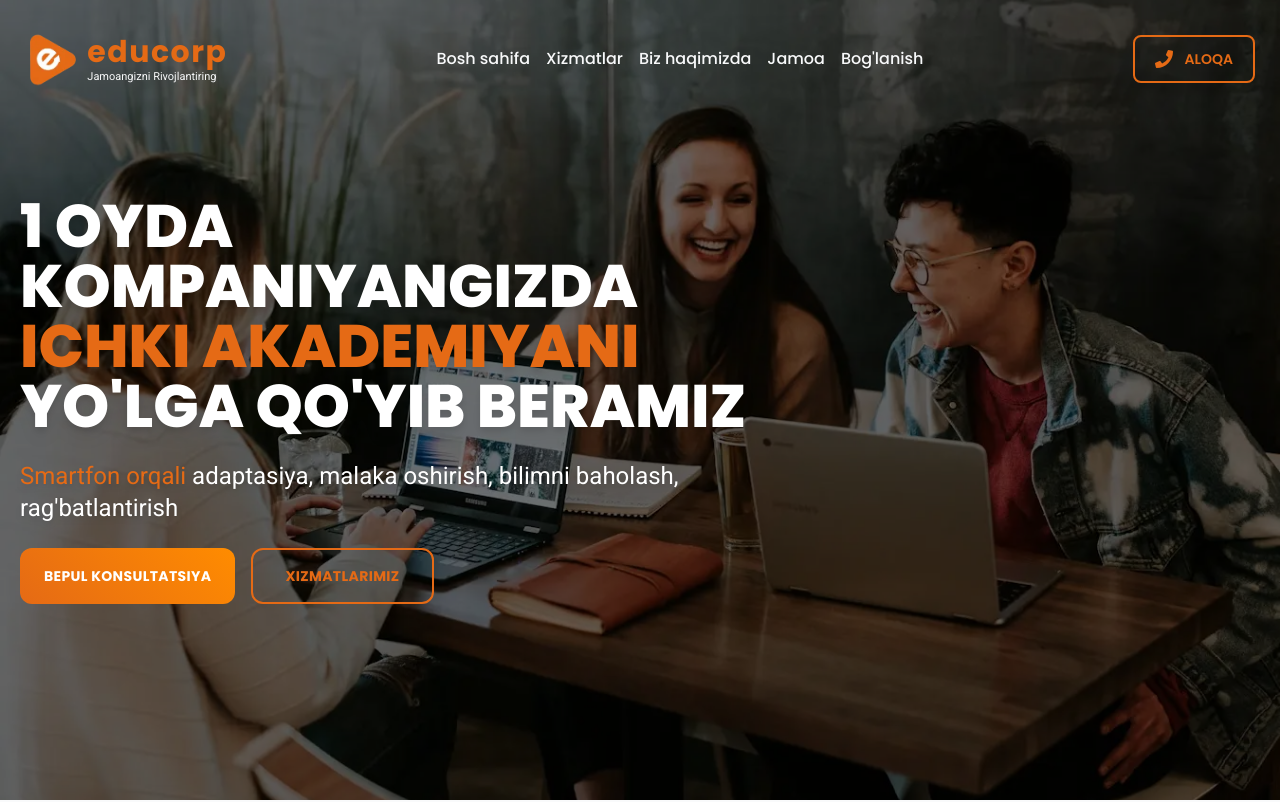
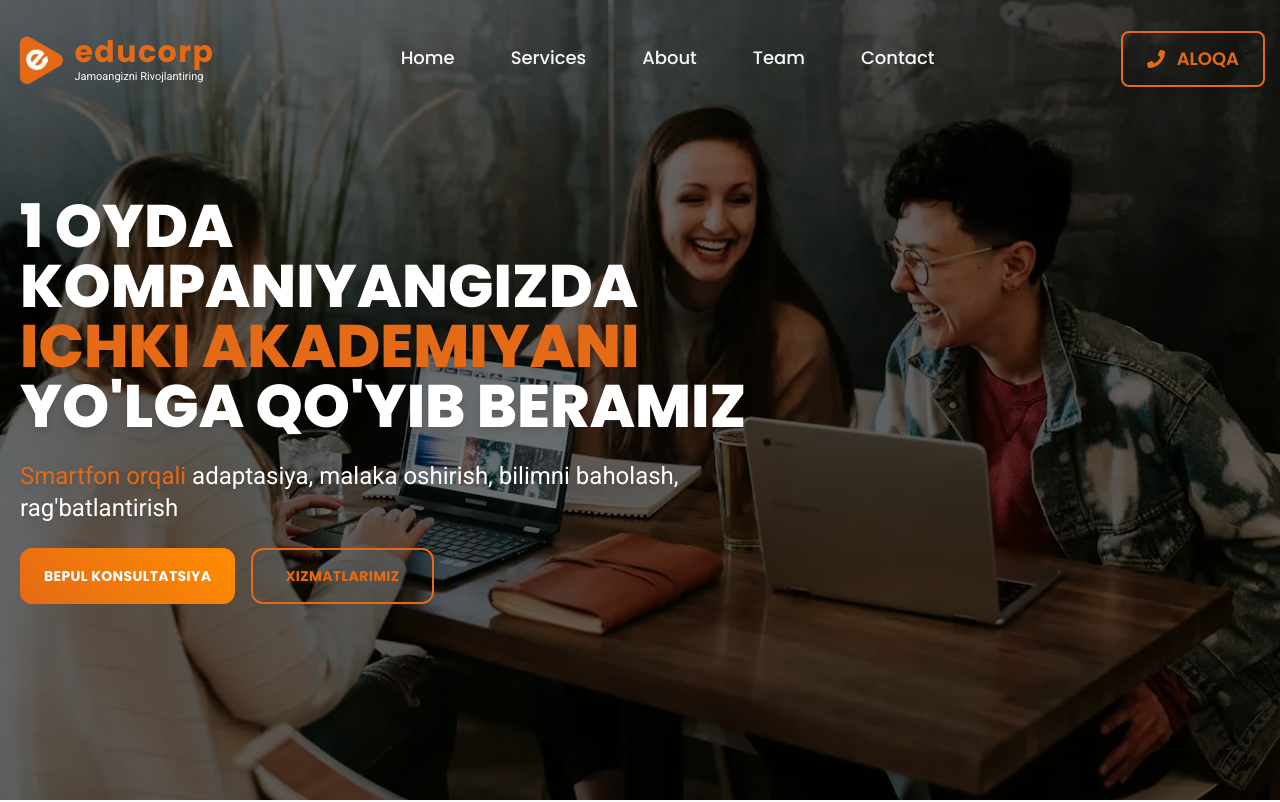
Before and after one commit to MusayevDoniyor/educorp-uz, a React (Vite) app: page / in a window 1280 px wide. Shown: the top 802 px of the page. Built offline with nearby package versions, Linux system fonts and the light colour scheme.

Commit message:
improve header mobile menu, add sidebar

```diff
--- a/package.json
+++ b/package.json
@@ -11,6 +11,7 @@
   },
   "dependencies": {
     "aos": "^2.3.4",
+    "framer-motion": "^12.23.5",
     "react": "^19.1.0",
     "react-dom": "^19.1.0",
     "react-icons": "^5.5.0"
--- a/src/components/Header/Header.jsx
+++ b/src/components/Header/Header.jsx
@@ -1,52 +1,39 @@
 import { useState, useEffect } from "react";
 import { FaBars, FaPhone } from "react-icons/fa";
 import { FaX } from "react-icons/fa6";
+import SidebarMenu from "./SidebarMenu";
 
 export default function Header() {
   const [isMenuActive, setIsMenuActive] = useState(false);
   const [scrolled, setScrolled] = useState(false);
 
   useEffect(() => {
-    const handleScroll = () => {
-      setScrolled(window.scrollY > 50);
-    };
+    const handleScroll = () => setScrolled(window.scrollY > 50);
     window.addEventListener("scroll", handleScroll);
     return () => window.removeEventListener("scroll", handleScroll);
   }, []);
 
-  const handleNavClick = () => {
-    setIsMenuActive(false);
-  };
-
-  const navLinks = [
-    { href: "#home", text: "Bosh sahifa", delay: "300" },
-    { href: "#services", text: "Xizmatlar", delay: "400" },
-    { href: "#about", text: "Biz haqimizda", delay: "500" },
-    { href: "#team", text: "Jamoa", delay: "600" },
-    { href: "#contact", text: "Bog'lanish", delay: "700" },
-  ];
-
   return (
+    <>
       <header
-      className={`fixed w-full z-50 transition-all duration-300 px-2.5 ${
+        className={`fixed w-full z-50 transition-all duration-300 ${
           scrolled ? "header-blur py-0.5" : "bg-transparent py-4"
         }`}
       >
-      <div className="container mx-auto">
+        <div className="container mx-auto px-4">
           <nav className="flex items-center justify-between">
-          {/* Logo */}
-          {/* <img
-            loading="lazy"
-            src="/images/webp/educorp.webp"
-            alt="EDUCORP"
-            className="h-12 md:h-15 lg:h-16 transition-all duration-300 hover:scale-110"
-          /> */}
-          <a href="#" className="flex items-center space-x-2 z-50">
+            {/* Logo with AOS animation */}
+            <a
+              href="#"
+              className="flex items-center space-x-2 z-50"
+              data-aos="fade-down"
+              data-aos-delay="100"
+            >
               <img
                 loading="lazy"
                 src="/images/webp/educorp-icon.webp"
                 alt="EDUCORP"
-              className="h-10 sm:h-12 md:h-14 transition-transform duration-300 hover:scale-110"
+                className="h-10 sm:h-12 md:h-[53px] transition-transform duration-300 hover:scale-110"
               />
               <span className="flex flex-col leading-tight">
                 <span className="font-poppins font-bold text-[28px] sm:text-3xl text-primary tracking-wider">
@@ -55,7 +42,7 @@ export default function Header() {
 
                 <span
                   className={`${
-                  scrolled ? "text-dark" : "text-light"
+                    scrolled || isMenuActive ? "text-dark" : "text-light"
                   } text-[10px] md:text-[11px]`}
                 >
                   Jamoangizni Rivojlantiring
@@ -63,34 +50,37 @@ export default function Header() {
               </span>
             </a>
 
-          {/* Desktop Navigation */}
+            {/* Desktop menu */}
             <div
-            className={`hidden md:flex flex-wrap items-center justify-end max-w-full space-x-3 lg:space-x-6 ${
+              className={`hidden md:flex items-center space-x-6 ${
                 isMenuActive ? "hidden" : ""
               }`}
               data-aos="fade-down"
               data-aos-delay="200"
             >
-            <ul className="flex flex-wrap justify-center items-center gap-x-4 gap-y-2">
-              {navLinks.map((item) => (
-                <li key={item.href}>
+              <ul className="flex flex-wrap space-x-4 md:space-x-7 lg:space-x-14">
+                {["#home", "#services", "#about", "#team", "#contact"].map(
+                  (href, i) => (
+                    <li key={href}>
                       <a
-                    href={item.href}
-                    className={`hover:text-primary transition-colors duration-300 font-poppins font-medium text-[16px] ${
-                      scrolled ? "text-dark" : "text-light"
+                        href={href}
+                        className={`font-poppins font-medium md:text-lg transition-colors duration-300 ${
+                          scrolled
+                            ? "text-dark hover:text-primary"
+                            : "text-light hover:text-primary"
                         }`}
                         data-aos="fade-right"
-                    data-aos-delay={item.delay}
-                    onClick={handleNavClick}
+                        data-aos-delay={300 + i * 100}
                       >
-                    {item.text}
+                        {href.slice(1).charAt(0).toUpperCase() + href.slice(2)}
                       </a>
                     </li>
-              ))}
+                  )
+                )}
               </ul>
             </div>
 
-          {/* CTA Button */}
+            {/* CTA */}
             <div
               className="hidden md:block"
               data-aos="fade-left"
@@ -101,11 +91,11 @@ export default function Header() {
                 className={`btn ${scrolled ? "btn-secondary" : "btn-primary"}`}
               >
                 <FaPhone />
-              <span className="hidden md:flex md:text-sm">ALOQA</span>
+                <span className="hidden md:flex md:text-lg">ALOQA</span>
               </a>
             </div>
 
-          {/* Mobile Menu Button */}
+            {/* Mobile toggle */}
             <button
               className="md:hidden z-50 p-2 text-primary focus:outline-none"
               data-aos="fade-left"
@@ -113,51 +103,16 @@ export default function Header() {
               onClick={() => setIsMenuActive(!isMenuActive)}
               aria-label="Toggle menu"
             >
-            {isMenuActive ? (
-              <FaX className="text-xl" />
-            ) : (
               <FaBars className="text-2xl" />
-            )}
             </button>
-
-          {/* Mobile Menu */}
-          <div
-            className={`fixed inset-0 bg-white z-40 flex flex-col items-center justify-center transition-all duration-500 ease-in-out transform ${
-              isMenuActive
-                ? "translate-y-0 visible"
-                : "-translate-y-full hidden"
-            } md:hidden`}
-          >
-            <ul className="flex flex-col items-center space-y-8">
-              {navLinks.map((item) => (
-                <li key={item.href}>
-                  <a
-                    href={item.href}
-                    className="text-2xl font-poppins font-medium text-gray-700 hover:text-primary transition-colors duration-300"
-                    onClick={() => {
-                      handleNavClick();
-                    }}
-                  >
-                    {item.text}
-                  </a>
-                </li>
-              ))}
-            </ul>
-
-            {/* Mobile CTA Button */}
-            <a
-              href="tel:+781139858"
-              className="mt-8 btn btn-secondary"
-              onClick={handleNavClick}
-            >
-              <FaPhone className="text-xl" />
-              <span className="font-poppins font-medium text-lg">
-                Aloqa qiling
-              </span>
-            </a>
-          </div>
           </nav>
         </div>
       </header>
+
+      <SidebarMenu
+        isOpen={isMenuActive}
+        onClose={() => setIsMenuActive(false)}
+      />
+    </>
   );
 }
--- /dev/null
+++ b/src/components/Header/SidebarMenu.jsx
@@ -0,0 +1,83 @@
+import { useEffect } from "react";
+import { FaPhone } from "react-icons/fa";
+import { FaX } from "react-icons/fa6";
+import { motion, AnimatePresence } from "framer-motion";
+
+const navLinks = ["home", "services", "about", "team", "contact"];
+
+export default function SidebarMenu({ isOpen, onClose }) {
+  // Disable background scroll
+  useEffect(() => {
+    document.body.classList.toggle("overflow-hidden", isOpen);
+    return () => document.body.classList.remove("overflow-hidden");
+  }, [isOpen]);
+
+  // Auto-close on resize (desktop width)
+  useEffect(() => {
+    const handleResize = () => {
+      if (window.innerWidth >= 768) onClose(); // md breakpoint
+    };
+    window.addEventListener("resize", handleResize);
+    return () => window.removeEventListener("resize", handleResize);
+  }, [onClose]);
+
+  return (
+    <AnimatePresence>
+      {isOpen && (
+        <>
+          {/* Overlay */}
+          <motion.div
+            className="fixed inset-0 bg-black/50 backdrop-blur-sm z-50"
+            initial={{ opacity: 0 }}
+            animate={{ opacity: 1 }}
+            exit={{ opacity: 0 }}
+            onClick={onClose}
+          />
+
+          {/* Sidebar */}
+          <motion.aside
+            className="fixed top-0 right-0 w-[80%] max-w-sm h-full bg-light z-50 shadow-2xl flex flex-col px-6 py-8"
+            initial={{ x: "100%" }}
+            animate={{ x: 0 }}
+            exit={{ x: "100%" }}
+            transition={{ type: "spring", stiffness: 300, damping: 30 }}
+          >
+            {/* Close button */}
+            <button
+              className="self-end mb-6 text-gray-500 hover:text-red-500 transition"
+              onClick={onClose}
+              aria-label="Close menu"
+            >
+              <FaX className="text-2xl" />
+            </button>
+
+            {/* Navigation */}
+            <ul className="flex flex-col items-start gap-6">
+              {navLinks.map((link) => (
+                <li key={link}>
+                  <a
+                    href={`#${link}`}
+                    className="text-lg font-medium text-gray-800 hover:text-primary transition-colors"
+                    onClick={onClose}
+                  >
+                    {link.charAt(0).toUpperCase() + link.slice(1)}
+                  </a>
+                </li>
+              ))}
+            </ul>
+
+            {/* Call-to-action */}
+            <a
+              href="tel:+781139858"
+              className="mt-auto btn btn-secondary flex items-center gap-2 justify-center"
+              onClick={onClose}
+            >
+              <FaPhone />
+              <span>Aloqa</span>
+            </a>
+          </motion.aside>
+        </>
+      )}
+    </AnimatePresence>
+  );
+}
--- a/src/index.css
+++ b/src/index.css
@@ -53,7 +53,7 @@ section {
 }
 
 .btn {
-  @apply px-4 py-2.5 md:px-5 md:py-3 rounded-lg flex items-center gap-3 hover:shadow-2xl hover:scale-105 transition-all duration-500 text-lg justify-center uppercase font-semibold font-poppins;
+  @apply px-5 py-2.5 md:px-6 md:py-3 rounded-lg flex items-center gap-3 hover:shadow-2xl hover:scale-105 transition-all duration-500 text-lg justify-center uppercase font-semibold font-poppins;
 }
 
 .btn-primary {
```
Also changed, not shown: 1 other file (tests, documents, lock files or other folders). Lines whose indentation alone changed are shown as unchanged.
